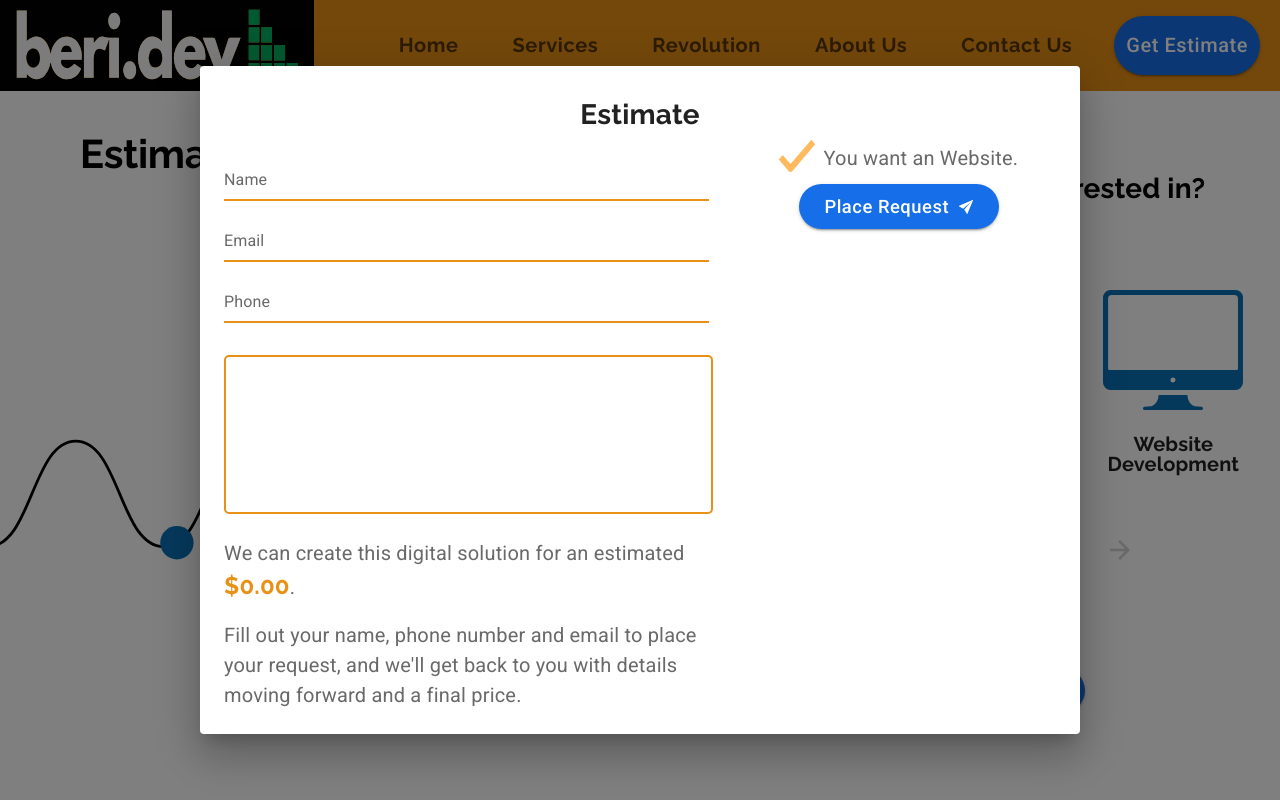
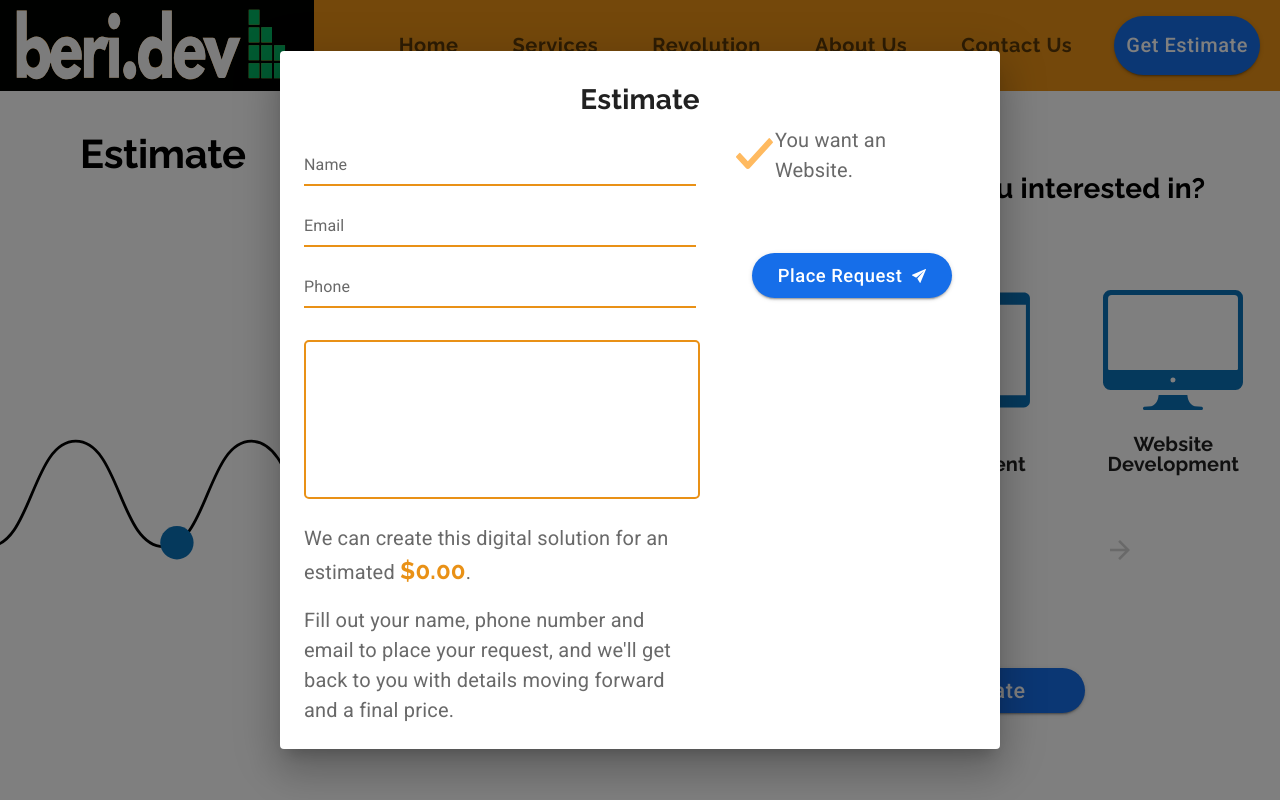
Before and after one commit to HAZberi/tech-company-website, a React (Create React App) app: page /estimate in a window 1280 px wide. Both pictures are taken after a click on the button "Get Estimate". Shown: the top 800 px of the page. Built offline with nearby package versions, Linux system fonts and the light colour scheme.

Commit message:
estimate dialog styles final

```diff
--- a/src/components/Estimate.js
+++ b/src/components/Estimate.js
@@ -17,6 +17,7 @@ import send from "../assets/send.svg";
 import software from "../assets/software.svg";
 import mobile from "../assets/mobile.svg";
 import website from "../assets/website.svg";
+import websiteBlack from "../assets/websiteBlack.svg";
 import backArrow from "../assets/backArrow.svg";
 import forwardArrow from "../assets/forwardArrow.svg";
 import backArrowDisabled from "../assets/backArrowDisabled.svg";
@@ -181,7 +182,7 @@ const softwareQuestions = [
         id: 1,
         title: "Web Application",
         subtitle: null,
-        icon: website,
+        icon: websiteBlack,
         iconAlt: "computer outline",
         selected: false,
         cost: 2500,
@@ -705,18 +706,18 @@ const Estimate = (props) => {
 
   const getCategory = () => {
     if (questions.length === 2){
-      const websiteType = questions.filter(question => question.title === "Which type of website are you wanting?")[0].options.filter(option => option.selected)[0].title;
+      const websiteType = questions.filter(question => question.title === "Which type of website are you wanting?")[0].options.filter(option => option.selected)[0]?.title;
       setCategory(websiteType);
     }
   }
 
   const softwareSelectionsJSX = (
-    <Grid container direction="column">
-      <Grid item container direction="row" alignItems="center">
-        <Grid item>
-          <img src={check} alt="checkmark" style={{ paddingRight: "0.5em" }} />
+    <Grid container direction="column" style={{marginBottom: "2.5em"}}>
+      <Grid item container direction="row" alignItems="center" style={{marginBottom: "1.25em"}}>
+        <Grid item xs={2}>
+          <img src={check} alt="checkmark" />
         </Grid>
-        <Grid item>
+        <Grid item xs={10}>
           <Typography variant="body1">
             You want {service}{" "}
             {platforms.length > 0
@@ -749,11 +750,11 @@ const Estimate = (props) => {
           </Typography>
         </Grid>
       </Grid>
-      <Grid item container direction="row" alignItems="center">
-        <Grid item>
-          <img src={check} alt="checkmark" style={{ paddingRight: "0.5em" }} />
+      <Grid item container direction="row" alignItems="center" style={{marginBottom: "1.25em"}}>
+        <Grid item xs={2}>
+          <img src={check} alt="checkmark" />
         </Grid>
-        <Grid item>
+        <Grid item xs={10}>
           <Typography variant="body1">
             {" "}
             {"with "}
@@ -785,11 +786,11 @@ const Estimate = (props) => {
           </Typography>
         </Grid>
       </Grid>
-      <Grid item container direction="row" alignItems="center">
-        <Grid item>
+      <Grid item container direction="row" alignItems="center" style={{marginBottom: "1.25em"}}>
+        <Grid item xs={2}>
           <img src={check} alt="checkmark" />
         </Grid>
-        <Grid item>
+        <Grid item xs={10}>
           <Typography variant="body1">
             The custom features will be of {customFeatures.toLowerCase()}{" "}
             {`, and the project will be used by about ${users} users.`}
@@ -800,12 +801,12 @@ const Estimate = (props) => {
   );
 
   const websiteSelectionJSX = (
-    <Grid container direction="column">
-      <Grid item container direction="row" alignItems="center">
-        <Grid item>
-          <img src={check} alt="checkmark" style={{ paddingRight: "0.5em" }} />
+    <Grid container direction="column" style={{marginBottom: "2.5em"}}>
+      <Grid item container direction="row" alignItems="center" style={{marginBottom: "1.25em"}}>
+        <Grid item xs={2}>
+          <img src={check} alt="checkmark" />
         </Grid>
-        <Grid item>
+        <Grid item xs={10}>
           <Typography variant="body1">
             You want {category === 'Basic' ? "a Basic Website." : `an ${category} Website.`}
           </Typography>
@@ -947,8 +948,8 @@ const Estimate = (props) => {
         open={open}
         onClose={() => setOpen(false)}
         aria-labelledby="estimate-modal-title"
-        fullScreen={smallest ? true : false}
-        style={{ zIndex: 1302 }}
+        fullScreen={smaller ? true : false}
+        style={{ zIndex: 1303 }}
         maxWidth={smaller ? "sm" : "lg"}
       >
         <DialogTitle
@@ -959,13 +960,13 @@ const Estimate = (props) => {
           <Typography variant="h4">Estimate</Typography>
         </DialogTitle>
         <DialogContent>
-          <Grid container>
+          <Grid container justify="space-around">
             <Grid
               item
               container
               direction="column"
               md={7}
-              style={{ maxWidth: "35em" }}
+              style={{ maxWidth: "25em" }}
             >
               <Grid item style={{ width: "100%", marginTop: "0.5em" }}>
                 <TextField
@@ -1034,7 +1035,7 @@ const Estimate = (props) => {
               direction="column"
               alignItems="center"
               md={5}
-              style={{ paddingLeft: "2em" }}
+              style={{ paddingLeft: smaller ? 0 : "2em", maxWidth: "35em", marginTop: smaller ? "3em" : 0 }}
             >
               <Grid item>
                 {questions.length > 2 ? softwareSelectionsJSX : websiteSelectionJSX}
```
Also changed, not shown: 1 other file (tests, documents, lock files or other folders).
